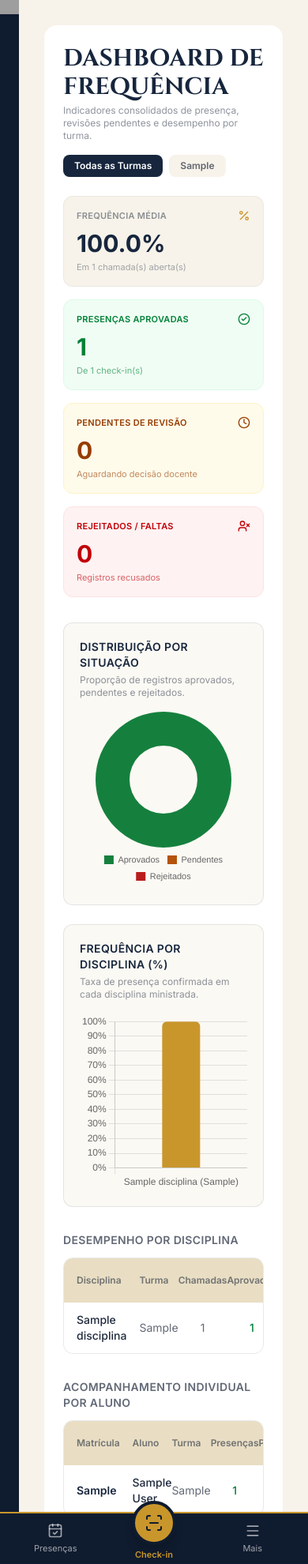
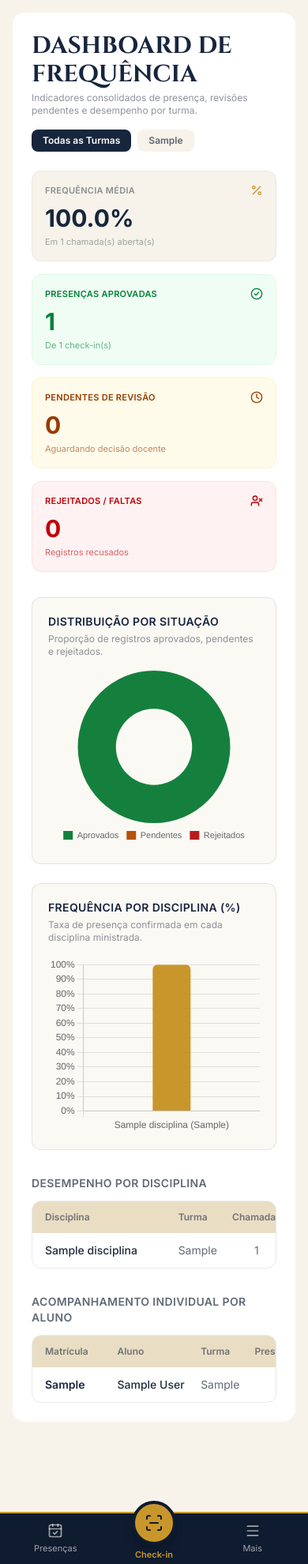
Before and after one commit to luizDiasDev/validador_presenca, a Django app: page /dashboard/ in a window 390 px wide. Shown: the whole page at 79% size. Run offline with Django 5.2, Linux system fonts and the light colour scheme; a user stored in the database is signed in; tables that the repository leaves empty hold one stand-in row (values such as "Sample post"); grey boxes are pictures that could not be loaded.

Commit message:
style: make the panel screens responsive on mobile

```diff
--- a/validador_presenca/templates/privacy/central.html
+++ b/validador_presenca/templates/privacy/central.html
@@ -25,18 +25,18 @@
         body { font-family: 'Inter', sans-serif; }
     </style>
 </head>
-<body class="bg-creme h-screen overflow-hidden flex">
+<body class="bg-creme h-dvh overflow-hidden flex">
 
     <!-- Menu lateral -->
     {% include "partials/sidebar.html" %}
 
     <!-- Divisoria do Menu lateral -->
-    <div class="w-6 bg-dark-blue">
+    <div class="hidden md:block w-6 bg-dark-blue">
         <img src="{% static 'images/divisao.svg' %}" alt="Divisao">
     </div>
 
     <!-- Body -->
-    <div class="flex-1 p-8 overflow-y-auto">
+    <div class="flex-1 min-w-0 p-4 pb-24 md:p-8 overflow-y-auto">
 
         <div class="max-w-5xl mx-auto">
 
--- a/validador_presenca/templates/privacy/minhas_solicitacoes.html
+++ b/validador_presenca/templates/privacy/minhas_solicitacoes.html
@@ -25,17 +25,17 @@
         body { font-family: 'Inter', sans-serif; }
     </style>
 </head>
-<body class="bg-creme h-screen overflow-hidden flex">
+<body class="bg-creme h-dvh overflow-hidden flex">
 
     <!-- Menu lateral -->
     {% include "partials/sidebar.html" %}
 
-    <div class="w-6 bg-dark-blue">
+    <div class="hidden md:block w-6 bg-dark-blue">
         <img src="{% static 'images/divisao.svg' %}" alt="Divisao">
     </div>
 
     <!-- Body -->
-    <div class="flex-1 p-8 overflow-y-auto">
+    <div class="flex-1 min-w-0 p-4 pb-24 md:p-8 overflow-y-auto">
 
         <div class="max-w-3xl mx-auto">
 
--- a/validador_presenca/templates/privacy/solicitar.html
+++ b/validador_presenca/templates/privacy/solicitar.html
@@ -25,17 +25,17 @@
         body { font-family: 'Inter', sans-serif; }
     </style>
 </head>
-<body class="bg-creme h-screen overflow-hidden flex">
+<body class="bg-creme h-dvh overflow-hidden flex">
 
     <!-- Menu lateral -->
     {% include "partials/sidebar.html" %}
 
-    <div class="w-6 bg-dark-blue">
+    <div class="hidden md:block w-6 bg-dark-blue">
         <img src="{% static 'images/divisao.svg' %}" alt="Divisao">
     </div>
 
     <!-- Body -->
-    <div class="flex-1 p-8 overflow-y-auto">
+    <div class="flex-1 min-w-0 p-4 pb-24 md:p-8 overflow-y-auto">
 
         <div class="max-w-2xl mx-auto">
 
--- a/validador_presenca/templates/teacher_panel/dashboard.html
+++ b/validador_presenca/templates/teacher_panel/dashboard.html
@@ -26,15 +26,15 @@
         body { font-family: 'Inter', sans-serif; }
     </style>
 </head>
-<body class="bg-creme h-screen overflow-hidden flex">
+<body class="bg-creme h-dvh overflow-hidden flex">
 
     <!-- Menu lateral -->
     {% include "partials/sidebar.html" %}
 
-    <div class="w-6 bg-dark-blue"><img src="{% static 'images/divisao.svg' %}" alt="Divisao"></div>
+    <div class="hidden md:block w-6 bg-dark-blue"><img src="{% static 'images/divisao.svg' %}" alt="Divisao"></div>
 
     <!-- Conteudo principal -->
-    <div class="flex-1 p-8 overflow-y-auto space-y-6">
+    <div class="flex-1 min-w-0 p-4 pb-24 md:p-8 overflow-y-auto space-y-6">
 
         <div class="bg-white rounded-2xl p-6">
             <div class="flex flex-wrap items-center justify-between gap-4 mb-6">
@@ -120,8 +120,8 @@
 
             <!-- Tabela 1: Resumo por Disciplina -->
             <h2 class="text-sm font-semibold text-ink/70 uppercase tracking-wide mb-3">Desempenho por Disciplina</h2>
-            <div class="border border-ink/10 rounded-xl overflow-hidden mb-8">
-                <table class="w-full text-sm">
+            <div class="border border-ink/10 rounded-xl overflow-x-auto mb-8">
+                <table class="w-full min-w-[720px] text-sm">
                     <thead>
                         <tr class="bg-tan text-ink/60 text-xs">
                             <th class="text-left font-semibold py-3 px-4">Disciplina</th>
@@ -153,8 +153,8 @@
 
             <!-- Tabela 2: Frequencia por Aluno -->
             <h2 class="text-sm font-semibold text-ink/70 uppercase tracking-wide mb-3">Acompanhamento Individual por Aluno</h2>
-            <div class="border border-ink/10 rounded-xl overflow-hidden">
-                <table class="w-full text-sm">
+            <div class="border border-ink/10 rounded-xl overflow-x-auto">
+                <table class="w-full min-w-[720px] text-sm">
                     <thead>
                         <tr class="bg-tan text-ink/60 text-xs">
                             <th class="text-left font-semibold py-3 px-4">Matrícula</th>
```
Also changed, not shown: validador_presenca/templates/institution/infraestrutura.html (+5 -5 lines), validador_presenca/templates/teacher_panel/alunos.html (+5 -5 lines), validador_presenca/templates/teacher_panel/chamadas.html (+5 -5 lines), validador_presenca/templates/teacher_panel/pendencias.html (+7 -7 lines), validador_presenca/templates/teacher_panel/professores.html (+5 -5 lines), validador_presenca/templates/teacher_panel/turmas.html (+5 -5 lines), validador_presenca/templates/validator/painel.html (+5 -5 lines).
